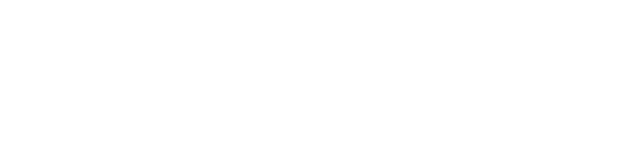
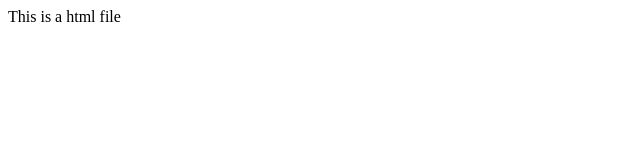
Before and after one commit to ansonleecw/learning-git, a plain HTML site: page index.html in a window 1280 px wide. Shown: the whole page, without its empty margins (0-640 px from the left). Drawn offline with Linux system fonts and the light colour scheme.

Commit message:
updated index.html

```diff
--- a/index.html
+++ b/index.html
@@ -1,3 +1,3 @@
 <html>
-
+    This is a html file
 </html>
```
